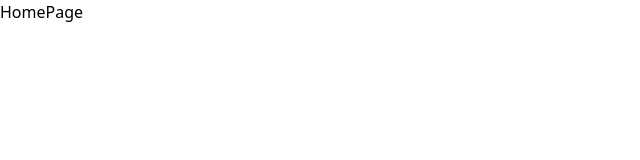
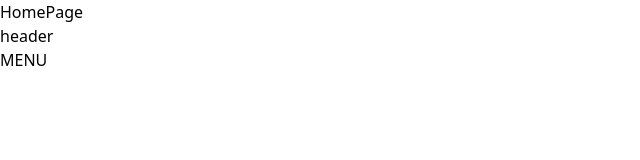
Before and after one commit to codeSistersHub/la-guarida-del-jr, a React (Vite) app: page / in a window 1280 px wide. Shown: the top 160 px of the page, without its empty margins (0-640 px from the left). Built offline with nearby package versions, Linux system fonts and the light colour scheme.

Commit message:
Commit changes

```diff
--- a/src/components/Header.jsx
+++ b/src/components/Header.jsx
@@ -1,9 +1,10 @@
-import React from 'react'
+import Menu from "./Menu"
 
 function Header() {
   return (
     <>
       <h1>header</h1>
+      <Menu />
     </>
   )
 }
--- a/src/components/Menu.jsx
+++ b/src/components/Menu.jsx
@@ -1,11 +1,9 @@
-import React from 'react'
+const Menu = ({ isOpen, toggleMenu }) => {
+	return (
+		<>
+			<h1>MENU</h1>
+		</>
+	);
+};
 
-function Menu() {
-  return (
-    <>
-      <h1>Menu</h1>
-    </>
-  )
-}
-
-export default Menu
+export default Menu;
--- a/src/pages/HomePage.jsx
+++ b/src/pages/HomePage.jsx
@@ -1,9 +1,10 @@
-import React from 'react'
+import Header from "../components/Header"
 
 function HomePage() {
   return (
     <>
     <h1>HomePage</h1>
+    <Header />
 
     </>
   )
```
